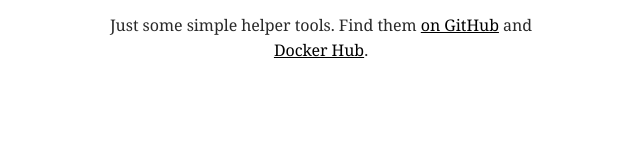
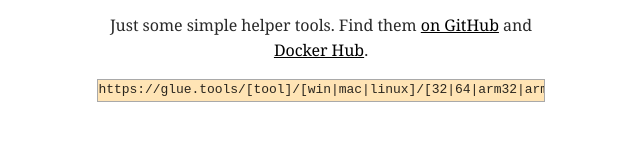
Before and after one commit to glue-tools/glue.tools, a plain HTML site: page index.html in a window 1280 px wide. Shown: the part 213-354 px from the top of the page, without its empty margins (319-959 px from the left). Drawn offline with Linux system fonts and the light colour scheme.

Commit message:
add download link codebox

```diff
--- a/index.html
+++ b/index.html
@@ -18,6 +18,9 @@
                         <p>
                                 Just some simple helper tools. Find them <a href="https://github.com/glue-tools">on GitHub</a> and <a href="https://hub.docker.com/u/gluetools">Docker Hub</a>.
                         </p>
+                        <p>
+                        <code class="codebox">https://glue.tools/[tool]/[win|mac|linux]/[32|64|arm32|arm64]</code>
+                        </p>
                 </header>
 
         </main>
--- a/main.css
+++ b/main.css
@@ -40,3 +40,12 @@ img.logo {
   margin-right: auto;
   max-width: 25%;
 }
+
+code.codebox {
+  border: solid 1px darkgrey;
+  display: block;
+  max-width: 80ch;
+  overflow: hidden;
+  overflow-x:scroll;
+  background-color:moccasin;
+}
```
